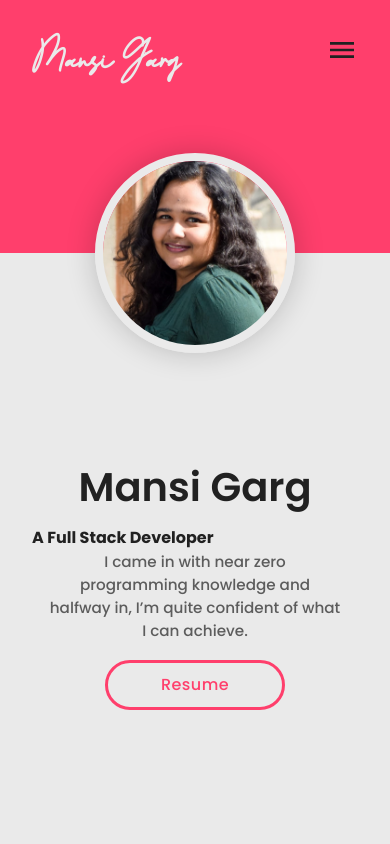
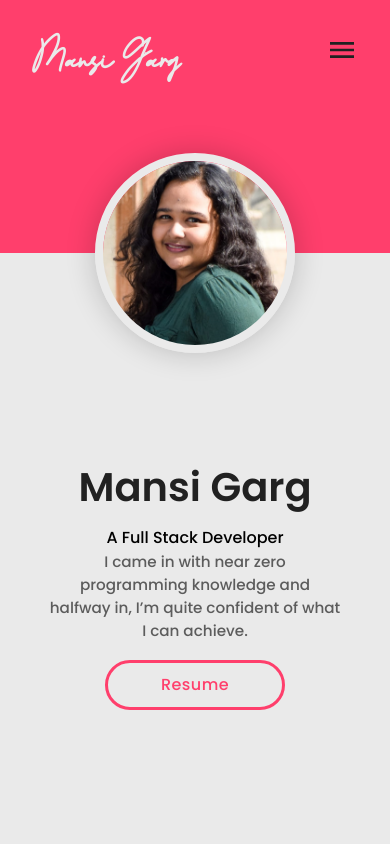
Before and after one commit to 04Mansigarg/Myportfolio, a React (Create React App) app: page / in a window 390 px wide. Shown: the top 844 px of the page. Built offline with nearby package versions, Linux system fonts and the light colour scheme; a web font is replaced by a local one.

Commit message:
added css

```diff
--- a/src/components/Landing/Landing.css
+++ b/src/components/Landing/Landing.css
@@ -7,6 +7,7 @@
 
 .landing--container {
   display: flex;
+  width:100%;
   align-items: center;
   justify-content: center;
   height: 100%;
@@ -69,11 +70,11 @@
   font-style: normal;
 }
 
-.lcr--content h6 {
+.lcr--content h4 {
   font-weight: 500;
   font-size: 1.25rem;
-  margin-bottom: -0.85rem;
-  opacity: 0.8;
+  color: black;
+  opacity: 1;
 }
 
 .lcr--content h1 {
@@ -107,7 +108,7 @@
     margin: 2rem;
   }
 
-  .lcr--content h6 {
+  .lcr--content h4 {
     font-size: 1.1rem;
   }
 
@@ -193,7 +194,7 @@
     margin-right: initial;
     width: 100%;
   }
-  .lcr--content h6 {
+  .lcr--content h4 {
     font-size: 1rem;
     text-align: center;
   }
```
